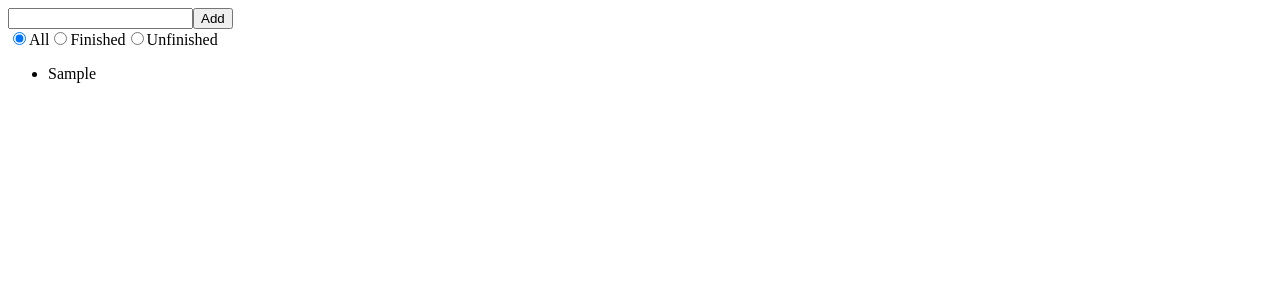
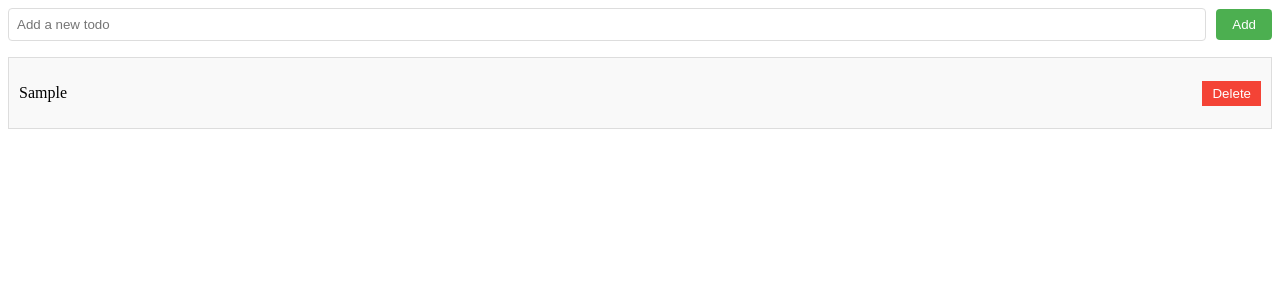
Before and after one commit to 2000815/nuxt3-todo, a Nuxt app: page / in a window 1280 px wide. Both pictures are taken after typing "Sample" into the empty fields and a click on the button "Add". Shown: the top 300 px of the page. Built offline with nearby package versions, Linux system fonts and the light colour scheme.

Commit message:
デザインの作成

```diff
--- a/app.vue
+++ b/app.vue
@@ -1,5 +1,5 @@
 <template>
-  <div>
+  <div class="layout">
     <AddTodo />
     <TodoList />
   </div>
@@ -16,3 +16,8 @@ export default {
   },
 };
 </script>
+
+<style>
+.layout {
+}
+</style>
--- a/src/components/AddTodo.vue
+++ b/src/components/AddTodo.vue
@@ -1,7 +1,9 @@
 <template>
   <div>
-    <input v-model="newTodoLabel" />
-    <button @click="addTodo">Add</button>
+    <div class="todo-form">
+      <input v-model="newTodoLabel" placeholder="Add a new todo" />
+      <button @click="addTodo">Add</button>
+    </div>
   </div>
 </template>
 
@@ -13,9 +15,38 @@ const newTodoLabel = ref("");
 const store = useTodoStore();
 
 const addTodo = () => {
-  if (newTodoLabel.value !== "") {
-    store.addTodo(newTodoLabel.value);
+  if (newTodoLabel.value.trim() !== "") {
+    store.addTodo(newTodoLabel.value.trim());
     newTodoLabel.value = "";
   }
 };
 </script>
+
+<style scoped>
+.todo-form {
+  display: flex;
+  gap: 10px;
+  align-items: center;
+}
+
+input {
+  padding: 8px;
+  border: 1px solid #ddd;
+  border-radius: 4px;
+  flex: 1;
+}
+
+button {
+  padding: 8px 16px;
+  background-color: #4caf50;
+  color: #fff;
+  border: none;
+  border-radius: 4px;
+  cursor: pointer;
+  transition: background-color 0.3s ease;
+}
+
+button:hover {
+  background-color: #45a049;
+}
+</style>
--- a/src/components/TodoList.vue
+++ b/src/components/TodoList.vue
@@ -1,41 +1,73 @@
 <template>
   <div>
-    <input id="all" type="radio" v-model="filter" value="all" />
-    <label for="all">All</label>
-    <input id="finished" type="radio" v-model="filter" value="finished" />
-    <label for="finished">Finished</label>
-    <input id="unfinished" type="radio" v-model="filter" value="unfinished" />
-    <label for="unfinished">Unfinished</label>
-
     <ul>
       <li
         :class="{ todo: true, finished: todo.finished }"
-        :key="todo.label"
+        :key="todo.id"
         v-for="todo in filteredTodos"
-        v-text="todo.label"
         @click="toggleTodo(todo.id)"
-      />
+        :id="todo.id"
+      >
+        <div class="todo-content">
+          <p v-text="todo.label"></p>
+          <button @click="deleteTodo(todo.id)">Delete</button>
+        </div>
+      </li>
     </ul>
   </div>
 </template>
 
 <script setup>
-import { ref } from "vue";
 import { useTodoStore } from "@/src/store/todoListStore";
 
 const store = useTodoStore();
 const { filteredTodos, filter } = store;
 
 const toggleTodo = (id) => store.toggleTodo(id);
+const deleteTodo = (id) => store.deleteTodo(id);
 </script>
 
 <style scoped>
 .todo {
   user-select: none;
   cursor: pointer;
+  padding: 10px;
+  margin: 5px 0;
+  border: 1px solid #ddd;
+  background-color: #f9f9f9;
+  transition: background-color 0.3s ease;
+  list-style: none;
 }
+
+.todo:hover {
+  background-color: #ececec;
+}
+
 .todo.finished {
   text-decoration: line-through;
   color: gray;
 }
+
+.todo-content {
+  display: flex;
+  justify-content: space-between;
+  align-items: center;
+}
+
+button {
+  background-color: #f44336;
+  color: #fff;
+  border: none;
+  padding: 5px 10px;
+  cursor: pointer;
+  transition: background-color 0.3s ease;
+}
+
+button:hover {
+  background-color: #d32f2f;
+}
+
+ul {
+  padding-left: 0;
+}
 </style>
--- a/src/store/todoListStore.ts
+++ b/src/store/todoListStore.ts
@@ -17,11 +17,8 @@ export const useTodoStore = defineStore("todos", {
   },
   getters: {
     findTodo(state) {
-      return (id: number): TODO => {
-        const todo = state.todos.find((todo) => todo.id === id);
-        if (todo === undefined) throw new Error("todo not found");
-
-        return todo;
+      return (id: number): TODO | undefined => {
+        return state.todos.find((todo) => todo.id === id);
       };
     },
     finishedTodos(state) {
@@ -41,14 +38,27 @@ export const useTodoStore = defineStore("todos", {
       }
     },
   },
-  // mutations が存在しないので、State の更新は全て actions で行う
   actions: {
     addTodo(label: string) {
       this.todos.push({ id: this.nextId++, label, finished: false });
     },
     toggleTodo(id: number) {
       const todo = this.findTodo(id);
-      todo.finished = !todo.finished;
+
+      if (todo !== undefined) {
+        todo.finished = !todo.finished;
+      } else {
+        console.error("Todo not found for id:", id);
+      }
+    },
+    deleteTodo(id: number) {
+      const todoIndex = this.todos.findIndex((todo) => todo.id === id);
+
+      if (todoIndex !== -1) {
+        this.todos.splice(todoIndex, 1);
+      } else {
+        console.error("Todo not found for id:", id);
+      }
     },
   },
 });
```
